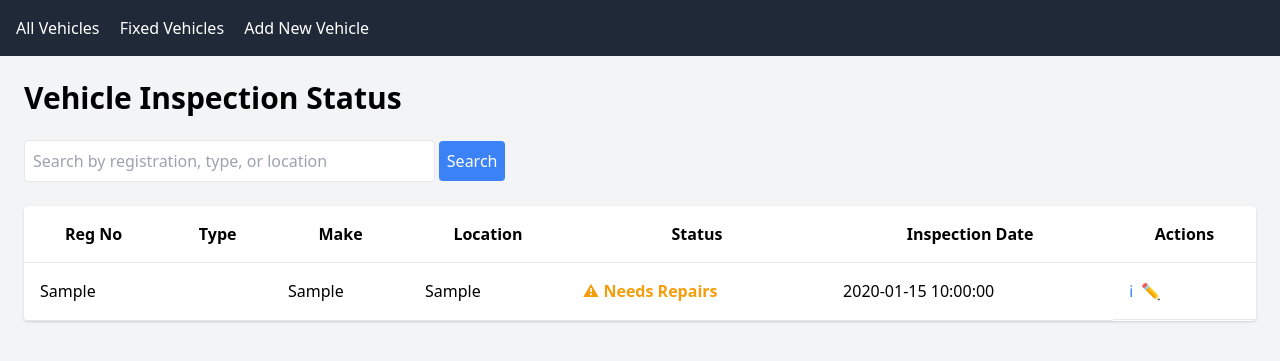
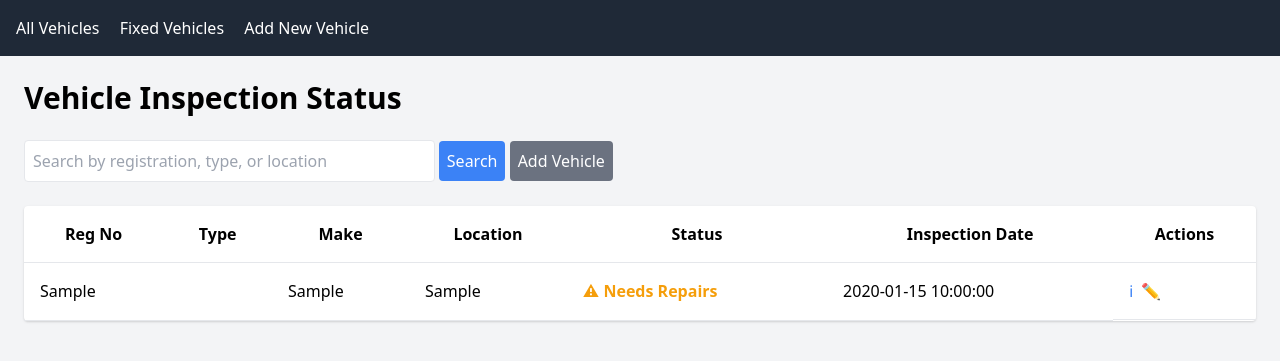
Before and after one commit to khalifaMMM12/Drts-mgt, a PHP site: page / in a window 1280 px wide. Shown: the top 361 px of the page. Run offline with PHP 8.4, Linux system fonts and the light colour scheme; tables that the repository leaves empty or names only in its code hold one stand-in row (values such as "Sample post").

Commit message:
add vehicle updated
add image dey stress me

```diff
--- a/public/get_vehicle_details.php
+++ b/public/get_vehicle_details.php
@@ -15,4 +15,9 @@ if (isset($_GET['id'])) {
         echo json_encode(['error' => 'Vehicle not found']);
     }
 }
+
+// Fetch vehicle data from the database
+$sql = "SELECT * FROM vehicles";
+$stmt = $pdo->query($sql);
+$vehicles = $stmt->fetchAll(PDO::FETCH_ASSOC);
 ?>
--- a/public/index.php
+++ b/public/index.php
@@ -8,6 +8,8 @@ $sql = "SELECT * FROM vehicles WHERE reg_no LIKE :search OR type LIKE :search OR
 $stmt = $pdo->prepare($sql);
 $stmt->execute([':search' => '%' . $search . '%']);
 $vehicles = $stmt->fetchAll();
+
+
 ?>
 
 <!DOCTYPE html>
@@ -35,6 +37,7 @@ $vehicles = $stmt->fetchAll();
                value="<?php echo htmlspecialchars($search); ?>"
                class="border p-2 w-1/3 rounded">
         <button type="submit" class="bg-blue-500 text-white p-2 rounded">Search</button>
+        <button onclick="openModal()"class="bg-gray-500 text-white p-2 rounded" >Add Vehicle</button>
     </form>
 
     <!-- Vehicle List -->
@@ -86,14 +89,74 @@ $vehicles = $stmt->fetchAll();
 <!-- Vehicle Details Modal -->
 <div id="detailsModal" class="hidden fixed inset-0 bg-gray-500 bg-opacity-75 flex items-center justify-center">
     <div class="bg-white p-6 rounded shadow-lg w-full max-w-md">
+        <button onclick="closeModal()" class="absolute top-2 right-2 text-gray-700">
+            <span class="text-2xl font-bold">&times;</span>
+        </button>
         <h2 class="text-2xl mb-4">Vehicle Details</h2>
         <div id="vehicleDetails">
             <!-- Vehicle details will be populated here dynamically -->
+        </div>
+        <div id="imageGallery" class="flex flex-wrap gap-4 mb-4">
+            <!-- Images will be added dynamically with JavaScript -->
         </div>
         <button onclick="closeDetailsModal()" class="mt-4 bg-red-500 text-white p-2 rounded">Close</button>
     </div>
 </div>
 
+<!-- Vehicle Modal -->
+<div id="vehicleModal" class="hidden fixed inset-0 bg-gray-500 bg-opacity-75 flex items-center justify-center">
+    <div class="bg-white p-6 rounded shadow-lg w-full max-w-md">
+        <h2 class="text-2xl mb-4">Add Vehicle</h2>
+        <form action="add_vehicle.php" method="POST" enctype="multipart/form-data">
+            <label>Registration No:</label>
+            <input type="text" name="reg_no" required class="border p-2 w-full mb-4">
+
+           <!-- Vehicle Type (Dropdown) -->
+            <div class="mb-4">
+                <label for="type" class="block font-semibold">Vehicle Type</label>
+                <select name="type" id="type" class="border border-gray-300 p-2 w-full rounded" required>
+                    <option value="" disabled selected>Select a type</option>
+                    <option value="Sedan">Sedan</option>
+                    <option value="SUV">SUV</option>
+                    <option value="Truck">Truck</option>
+                    <option value="Van">Van</option>
+                    <option value="Wagon">Wagon</option>
+                    <option value="Coupe">Coupe</option>
+                    <option value="Convertible">Convertible</option>
+                    <!-- Add more vehicle types as needed -->
+                </select>
+            </div>
+
+            <label>Make:</label>
+            <input type="text" name="make" required class="border p-2 w-full mb-4">
+
+            <label>Location:</label>
+            <input type="text" name="location" required class="border p-2 w-full mb-4">
+
+            <label>Inspection Date:</label>
+            <input type="date" name="inspection_date" required class="border p-2 w-full mb-4">
+
+            <div class="mb-4">
+                <label>Needs Repairs:</label>
+                <input type="checkbox" id="needsRepairs" name="needs_repairs" onclick="toggleRepairType()">
+            </div>
+
+            <div id="repairTypeField" class="hidden mt-4">
+                <label>Type of Repair:</label>
+                <textarea name="repair_type" class="border p-2 w-full"></textarea>
+            </div>
+
+            <div class="mb-4">
+             <label for="images" class="block font-semibold">Upload Vehicle Pictures</label>
+             <input type="file" name="images[]" id="images" class="border border-gray-300 p-2 w-full rounded" accept="image/*" multiple required>
+            </div>
+
+            <button type="submit" name="submit" class="bg-blue-500 text-white p-2 rounded">Add Vehicle</button>
+        </form>
+    </div>
+</div>
+
+
 
 <script src="../scripts/vehicle.js"></script>
 </body>
--- a/scripts/vehicle.js
+++ b/scripts/vehicle.js
@@ -51,3 +51,36 @@ function showDetails(vehicleId) {
 function closeDetailsModal() {
     document.getElementById("detailsModal").classList.add("hidden");
 }
+
+// Open Modal and populate it with vehicle details
+    function openModal(vehicleId) {
+        const vehicle = vehicles[vehicleId];
+        document.getElementById('vehicleTitle').innerText = vehicle.title;
+        document.getElementById('vehicleInfo').innerText = vehicle.info;
+
+        // Populate images
+        const imageGallery = document.getElementById('imageGallery');
+        imageGallery.innerHTML = ''; // Clear existing images
+        vehicle.images.forEach(image => {
+            const imgElement = document.createElement('img');
+            imgElement.src = `assets/${image}`;
+            imgElement.alt = "Vehicle Image";
+            imgElement.className = "w-32 h-32 object-cover rounded-md";
+            imageGallery.appendChild(imgElement);
+        });
+
+        // Show the modal
+        document.getElementById('vehicleModal').classList.remove('hidden');
+    }
+
+    // Close Modal
+    function closeModal() {
+        document.getElementById('vehicleModal').classList.add('hidden');
+    }
+
+    // Close Modal by clicking outside
+    document.getElementById('vehicleModal').addEventListener('click', (e) => {
+        if (e.target === e.currentTarget) {
+            closeModal();
+        }
+    });
```
Also changed, not shown: public/add_vehicle.php (+32 -24 lines), public/assets/download (1).jpeg (added), public/assets/download.jpeg (added).
